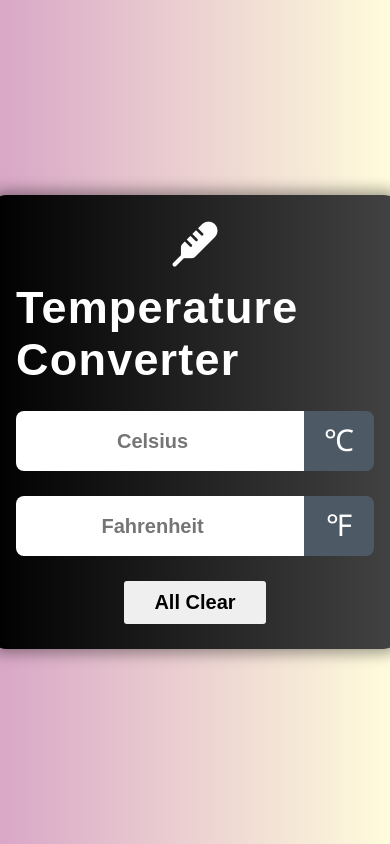
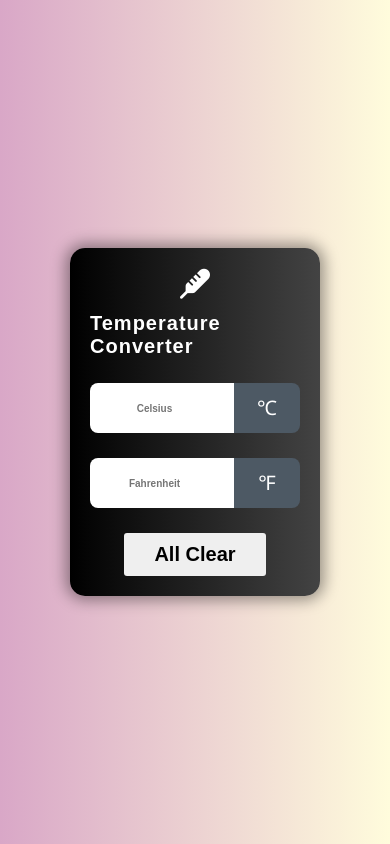
Before and after one commit to xRomory/Projects, a plain HTML site: page Temperature Conversion/index.html in a window 390 px wide. Drawn offline with Linux system fonts and the light colour scheme.

Commit message:
Changes in css file

```diff
--- a/Temperature Conversion/style.css
+++ b/Temperature Conversion/style.css
@@ -10,7 +10,6 @@ body {
     background: #d9a7c7;  /* fallback for old browsers */
     background: -webkit-linear-gradient(to right, #fffcdc, #d9a7c7);  /* Chrome 10-25, Safari 5.1-6 */
     background: linear-gradient(to left, #fffcdc, #d9a7c7); /* W3C, IE 10+/ Edge, Firefox 16+, Chrome 26+, Opera 12+, Safari 7+ */
-
     display: flex;
     justify-content: center;
     align-items: center;
@@ -97,3 +96,72 @@ input {
     background: #000;
     color: #fff;
 }
+
+/* For mobile users */
+
+@media (min-width: 300px) and (max-width: 900px) {
+    .container {
+        max-width: 350px;
+        padding: 20px;
+    }
+
+    h1 {
+        font-family: 'Bebas Neue', sans-serif;
+        letter-spacing: 1px;
+        font-size: 35px;
+        color: #fff;
+    }
+
+    input {
+        flex: 5;
+        height: 50px;
+        font-size: 15px;
+        text-align: center;
+        padding: 0 5px;
+    }
+
+    .icon {
+        flex: 1;
+        height: 50px;
+        line-height: 50px;
+    }
+
+}
+
+/*Smaller Size mobile*/
+@media (min-width: 250px) and (max-width: 653px) {
+    .container {
+        max-width: 250px;
+        padding: 20px;
+    }
+
+    .temperature-icon {
+        font-size: 30px;
+        color: #fff;
+    }
+
+    h1 {
+        font-family: 'Bebas Neue', sans-serif;
+        letter-spacing: 1px;
+        font-size: 20px;
+        color: #fff;
+    }
+
+    input {
+        flex: 5;
+        height: 50px;
+        font-size: 10px;
+        text-align: center;
+        padding: 0 5px;
+    }
+
+    .icon {
+        flex: 1;
+        height: 50px;
+        line-height: 50px;
+        padding: 0 20px;
+        text-align: center;
+        font-size: 20px;
+    }
+
+}
```
